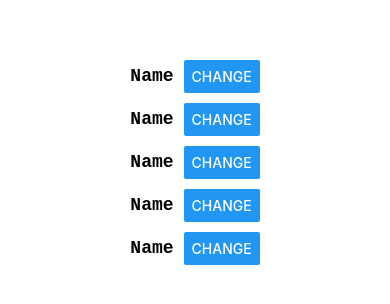
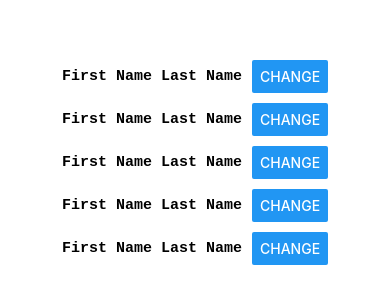
Before and after one commit to isharax9/Empty-React-native-Project, a React Native app: screen / in a window 390 px wide. Shown: the part 260-564 px from the top of the page. Built offline with nearby package versions, Linux system fonts and the light colour scheme.

Commit message:
passing 2 or more properties and getting it as dynamically changing text when hit a button

```diff
--- a/App.js
+++ b/App.js
@@ -5,11 +5,11 @@ import {Component1} from './components/Component1'; // Import Component1
 export default function App() {
   return (
     <View style={stylesheet.view1}>
-      <Component1 />
-      <Component1 />
-      <Component1 />
-      <Component1 />
-      <Component1 />
+      <Component1 fname={"First Name"} lname={"Last Name"} />
+      <Component1 fname={"First Name"} lname={"Last Name"} />
+      <Component1 fname={"First Name"} lname={"Last Name"} />
+      <Component1 fname={"First Name"} lname={"Last Name"} />
+      <Component1 fname={"First Name"} lname={"Last Name"} />
     </View>
   );
 }
--- a/components/Component1.js
+++ b/components/Component1.js
@@ -1,21 +1,22 @@
 // components/Component1.js
 import React from 'react';
-import { View, Text, Button, Alert, StyleSheet } from 'react-native';
+import { useState } from 'react';
+import { View, Text, Button, StyleSheet } from 'react-native';
 
-export const Component1 = () => {
-    const [name, setName] = React.useState('Name');
+export function Component1({ fname, lname }) {
+    const [getName, setName] = useState({ fname, lname });
 
     const handlePress = () => {
-        setName('Ishara');
+        setName({ fname: 'Ishara', lname: 'Lakshitha' });
     };
 
     return (
         <View style={styles.container}>
-            <Text style={styles.text}>{name}</Text>
+            <Text style={styles.text}>{`${getName.fname} ${getName.lname}`}</Text>
             <Button title="Change" onPress={handlePress} />
         </View>
     );
-};
+}
 
 const styles = StyleSheet.create({
     container: {
@@ -23,11 +24,10 @@ const styles = StyleSheet.create({
         alignItems: 'center',
         justifyContent: 'space-between',
         columnGap: 10, // Add columnGap to the View component
-
     },
     text: {
         marginRight: 0, // Add margin to the right of the Text component
-        fontSize: 18,
+        fontSize: 15,
         fontWeight: 'bold',
         fontFamily: 'monospace',
     },
```
